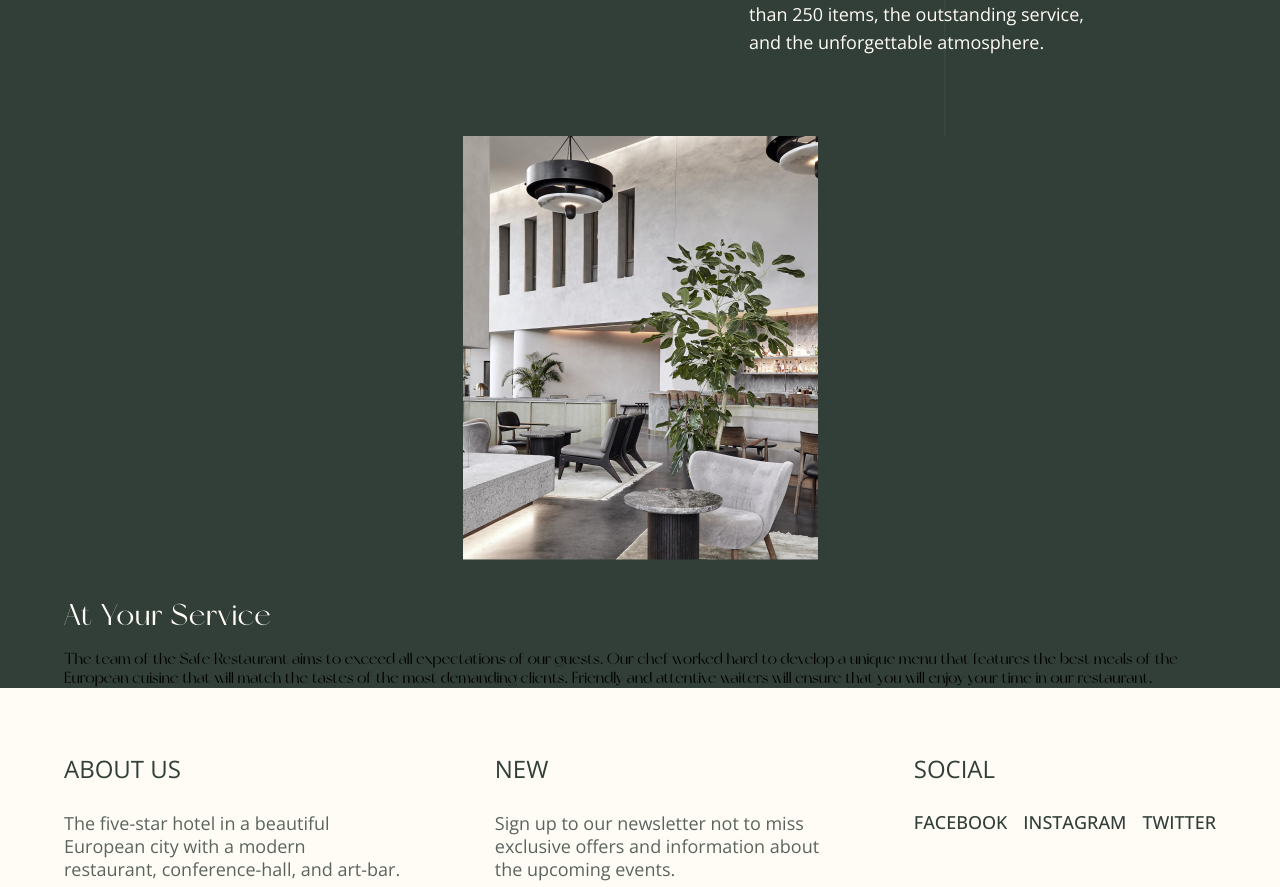
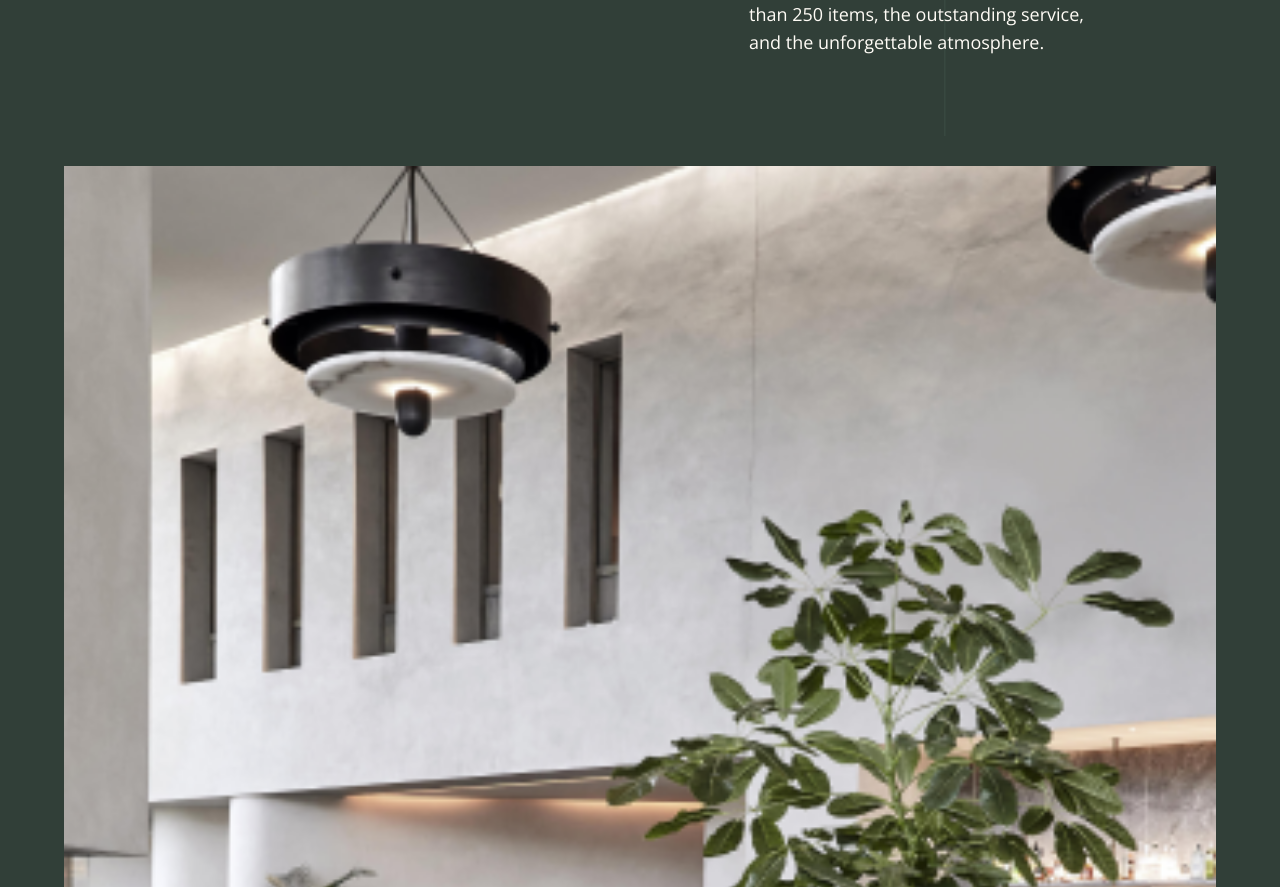
Before and after one commit to gift56/Fullstack-HotelWebsite, a React (Create React App) app: page /restaurant in a window 1280 px wide. Shown: the part 502-1389 px from the top of the page. Built offline with nearby package versions, Linux system fonts and the light colour scheme.

Commit message:
added padding

```diff
--- a/src/styles/ResturantStyle/ResturantOffer.styled.js
+++ b/src/styles/ResturantStyle/ResturantOffer.styled.js
@@ -11,6 +11,8 @@ export const ResturantOfferArea = styled.div`
   justify-content: center;
   gap: 2rem;
   width: 100%;
+  padding: 30px 0;
+  padding-bottom: 40px !important;
 `;
 
 export const ResturantOfferLeftArea = styled.div`
@@ -31,11 +33,15 @@ export const ResturantOfferLeftArea = styled.div`
 `;
 
 export const ResturantOfferRightArea = styled.div`
+  width: inherit;
+  display: flex;
+  align-items: center;
+  justify-content: space-between;
   .desktopImg {
     display: none;
   }
-  .imgae {
-    width: 372px;
+  .image {
+    width: 100%;
     img {
       width: 100%;
     }
```
